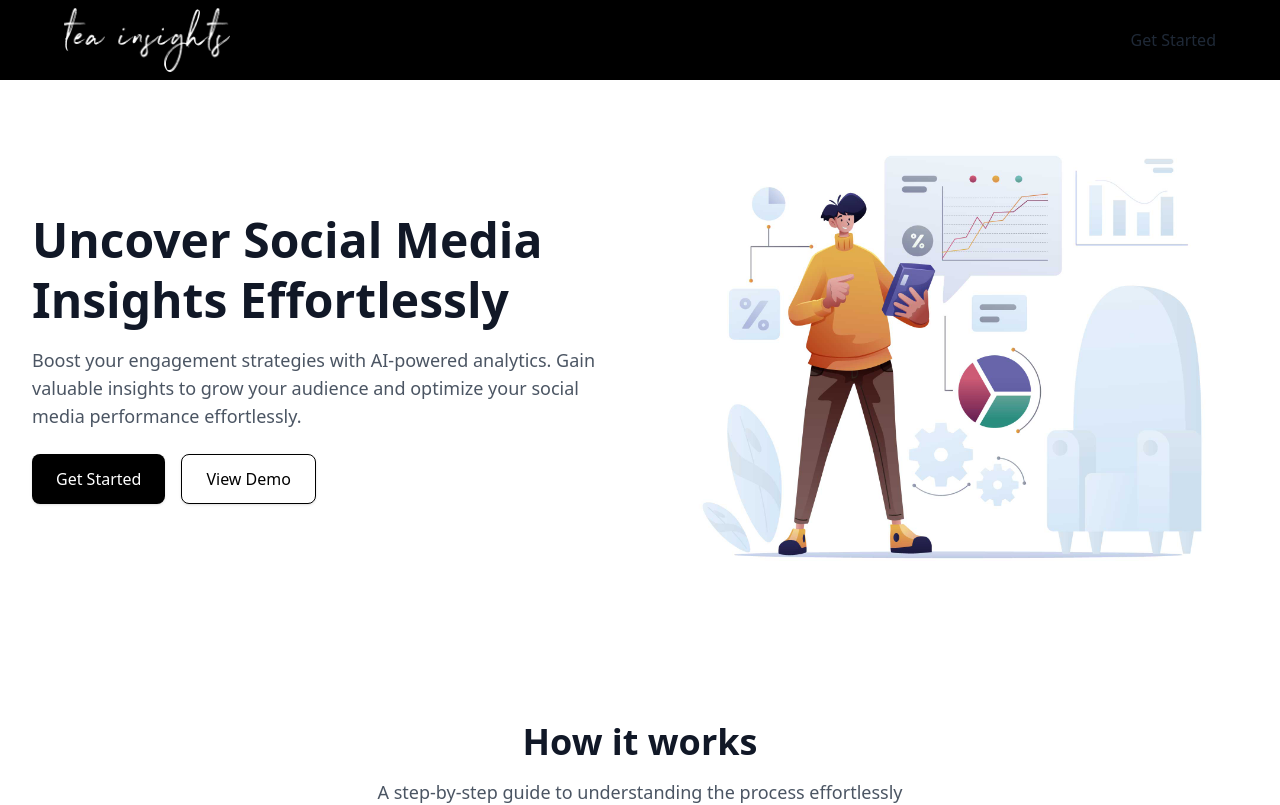
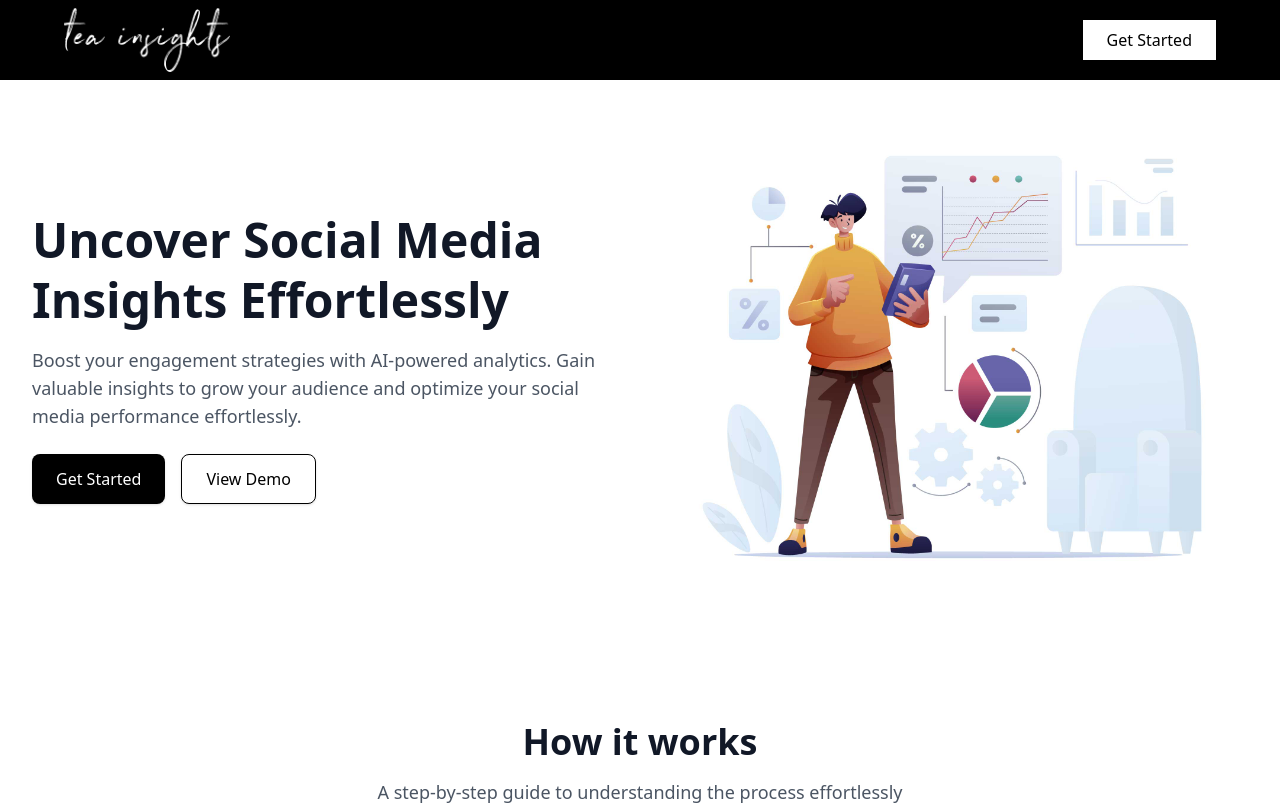
Before and after one commit to abhishekgujarathi/tea-insights, a React (Vite) app in the folder client/: page / in a window 1280 px wide. Shown: the top 805 px of the page. Built offline with nearby package versions, Linux system fonts and the light colour scheme; no server answers.

Commit message:
ui changes

```diff
--- a/client/src/components/NavBar.jsx
+++ b/client/src/components/NavBar.jsx
@@ -30,7 +30,12 @@ const NavBar = () => {
 
       {/* Conditional Buttons */}
       {location.pathname === "/" ? (
-        <button onClick={handleOpenModal}>Get Started</button>
+        <button
+          className="bg-white text-black px-6 py-2 shadow hover:bg-gray-200"
+          onClick={handleOpenModal}
+        >
+          Get Started
+        </button>
       ) : location.pathname === "/preview" ? (
         // <div className="flex items-center justify-center w-full">
         <button
```
